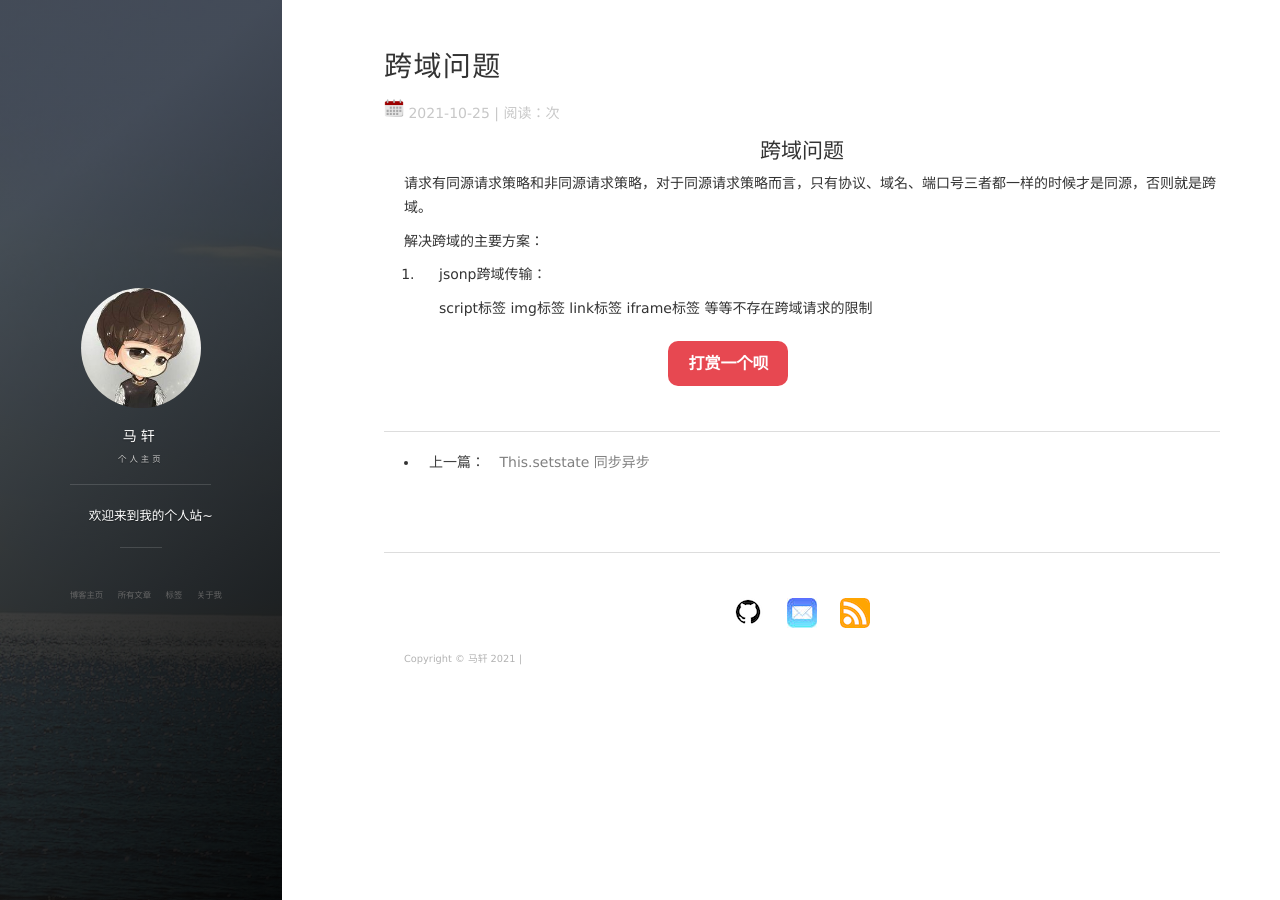
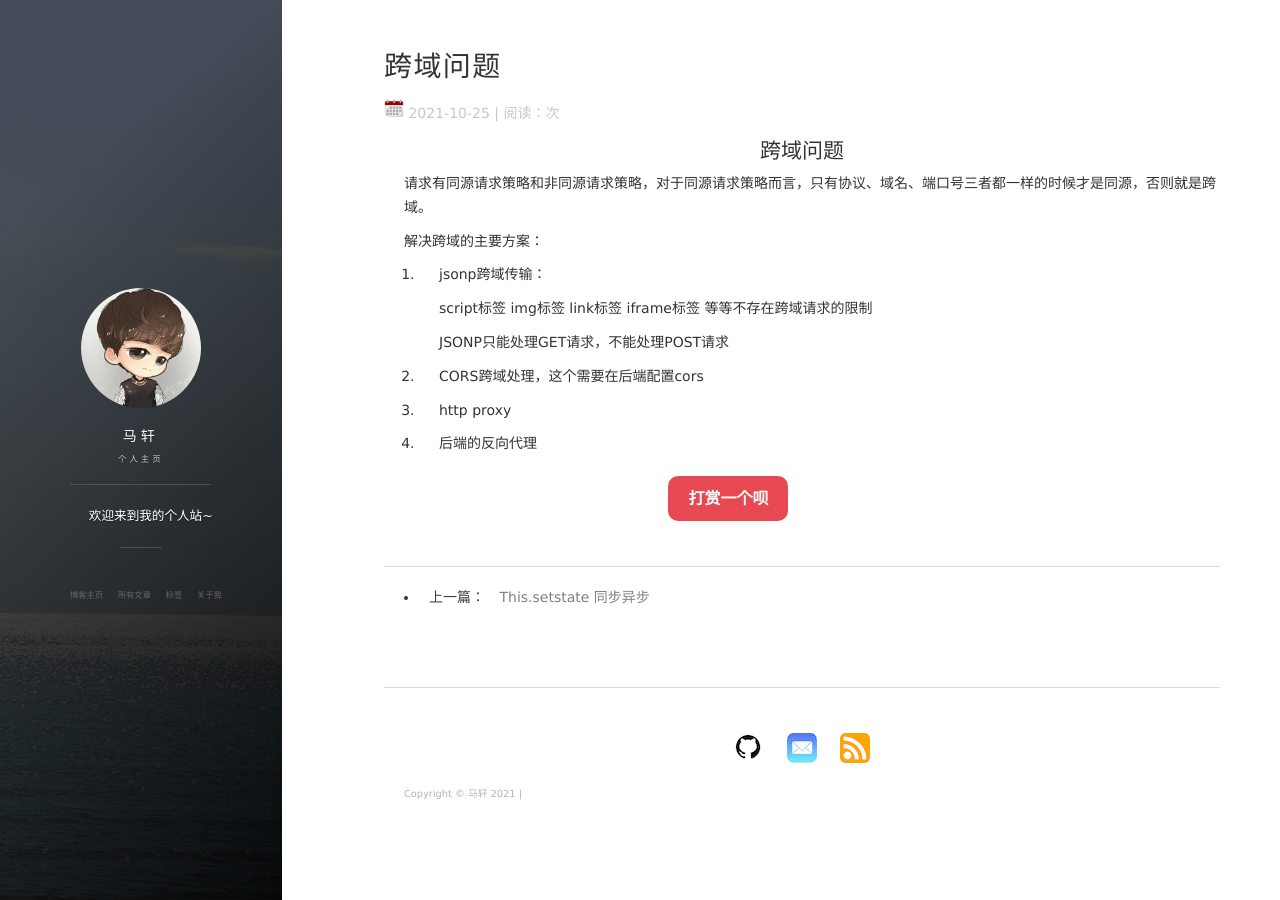
Before and after one commit to basicButtons/basicButtons.github.io, a Jekyll site: the page built from _posts/2021-10-25-跨域问题.md, in a window 1280 px wide. Built offline with Jekyll 4.4.1, drawn with Linux system fonts in a browser that asks for light colours; nearby versions of some CDN libraries; our own code applies the rules of GitHub Pages for plain Markdown files; comment, search, counter and statistics services are not loaded.

Commit message:
add 10.26:

```diff
--- a/_posts/2021-10-25-跨域问题.md
+++ b/_posts/2021-10-25-跨域问题.md
@@ -7,3 +7,11 @@
 1. jsonp跨域传输：
 
    script标签 img标签 link标签 iframe标签 等等不存在跨域请求的限制
+
+   JSONP只能处理GET请求，不能处理POST请求
+
+2. CORS跨域处理，这个需要在后端配置cors
+
+3. http proxy
+
+4. 后端的反向代理
```
